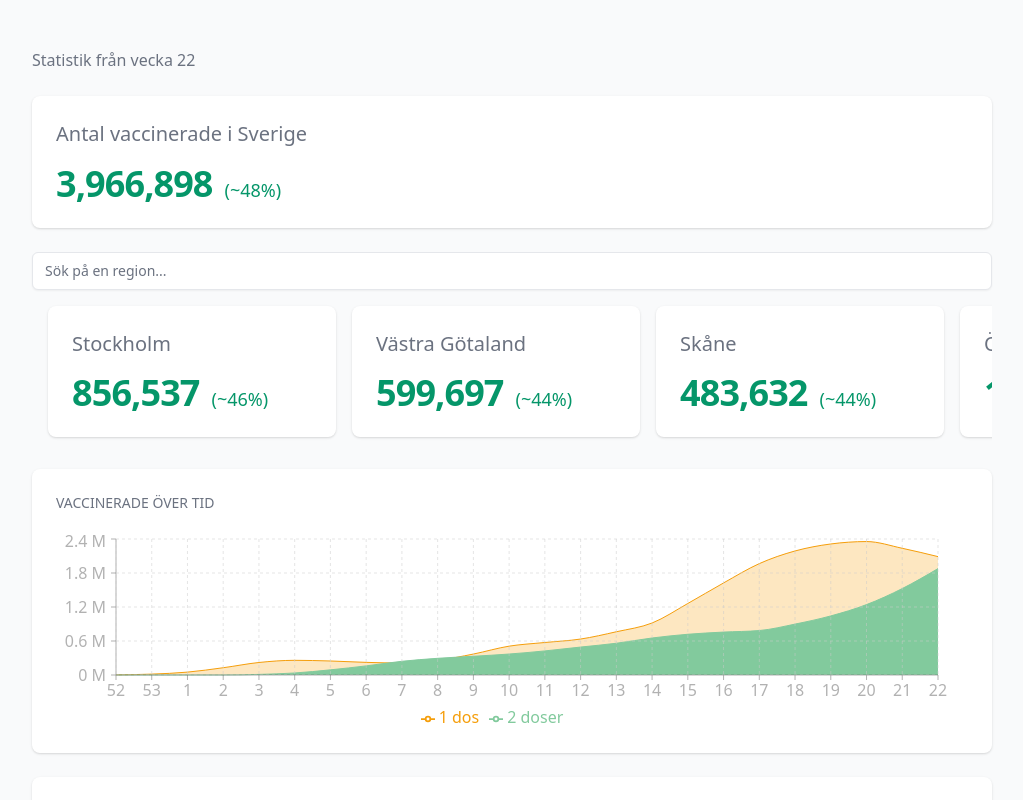
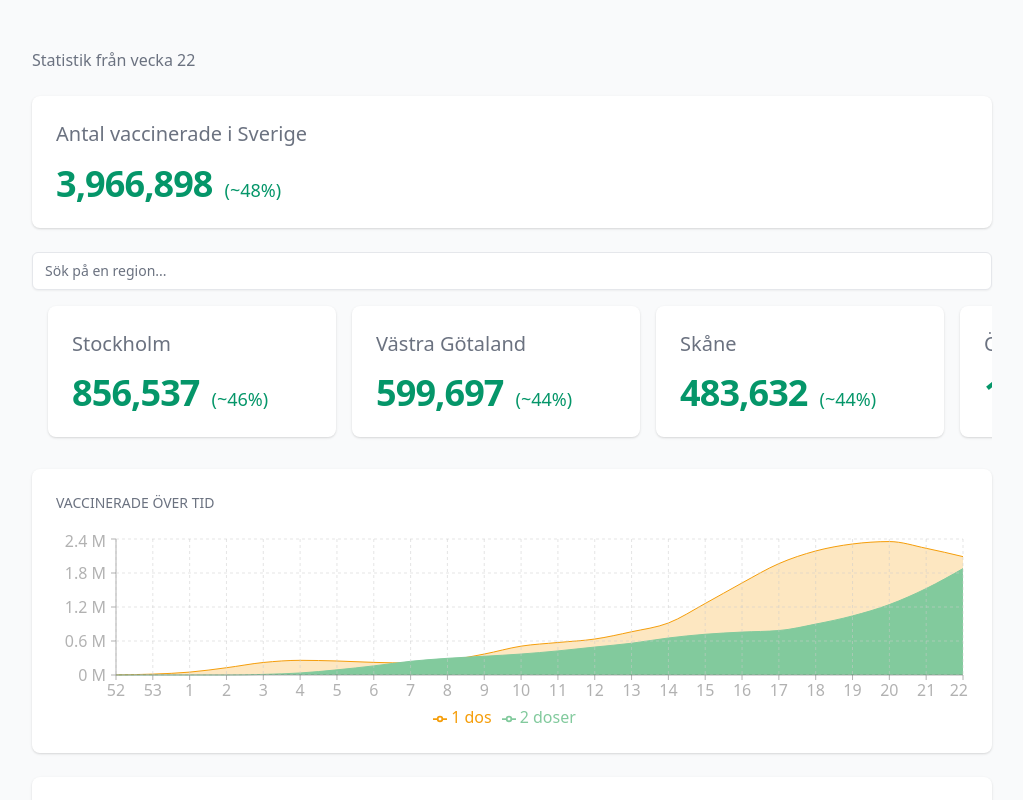
Before and after one commit to albingroen/vaccinstatistik.se, a Next.js app: page / in a window 1280 px wide. Shown: the top 800 px of the page, without its empty margins (128-1151 px from the left). Built offline with nearby package versions, Linux system fonts and the light colour scheme; what @splitbee/web, tailwindcss-scroll-snap would draw is missing.

Commit message:
:lipstick: Margin fix

```diff
--- a/pages/index.tsx
+++ b/pages/index.tsx
@@ -106,7 +106,7 @@ export default function Home() {
             </h2>
             <ResponsiveContainer className="mt-4" height={200}>
               <AreaChart
-                margin={{ top: 10, right: 30, left: 0, bottom: 0 }}
+                margin={{ top: 10, right: 5, left: 0, bottom: 0 }}
                 data={nationalData
                   .filter((record) => record.status === "Färdigvaccinerade")
                   .map((record) => {
```
